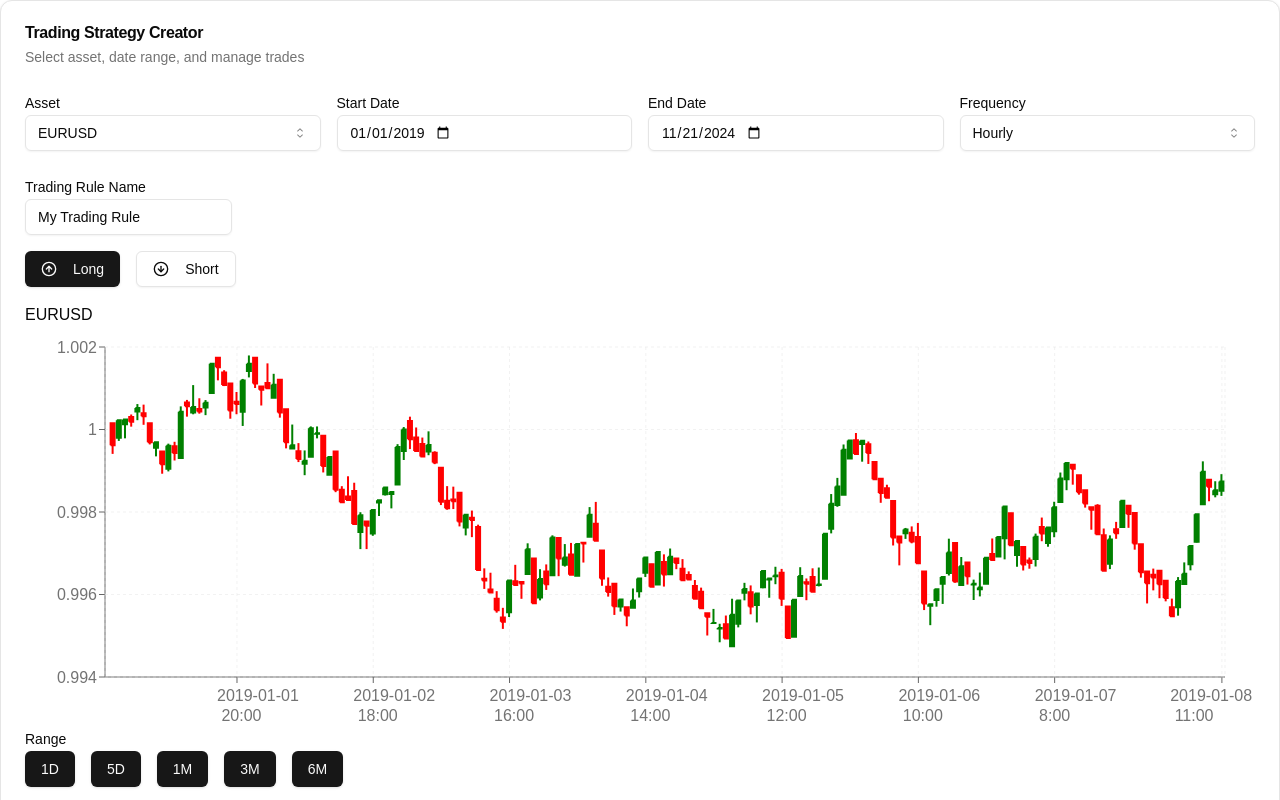
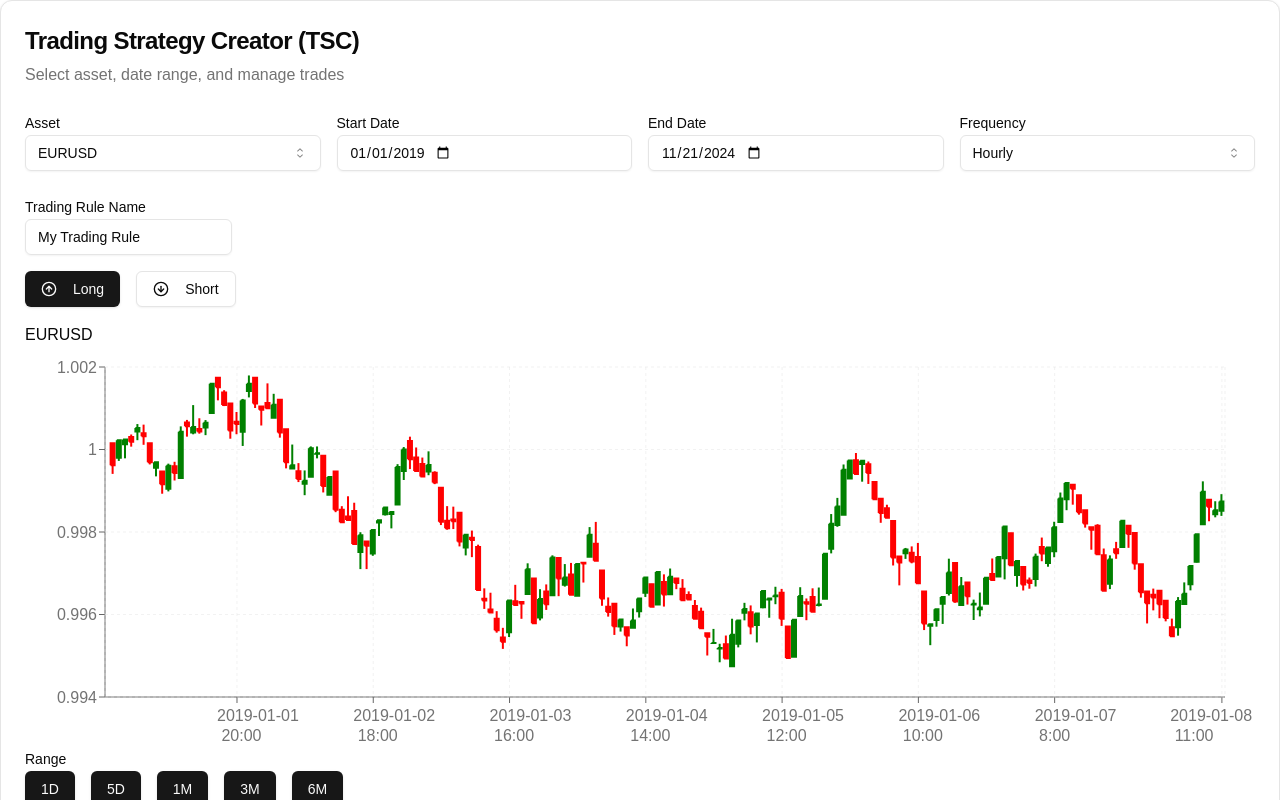
Before and after one commit to jkim1708/EvoTraderDemo, a Next.js app in the folder my-app/: page / in a window 1280 px wide. Shown: the top 800 px of the page. Built offline with nearby package versions, Linux system fonts and the light colour scheme.

Commit message:
adds active status in dialog

```diff
--- a/my-app/components/enhanced-trading-asset-viewer.tsx
+++ b/my-app/components/enhanced-trading-asset-viewer.tsx
@@ -369,8 +369,8 @@ const EnhancedTradingAssetViewer = observer(() => {
         return (
             <Card className="w-full max-w-full">
                 <CardHeader>
-                    <CardTitle>Trading Strategy Creator</CardTitle>
-                    <CardDescription>Select asset, date range, and manage trades</CardDescription>
+                    <CardTitle className="text-2xl">Trading Strategy Creator (TSC)</CardTitle>
+                    <p className="text-muted-foreground">Select asset, date range, and manage trades</p>
                 </CardHeader>
                 <CardContent>
                     <form className="space-y-4 mb-6">
--- a/my-app/components/strategy-dialog.tsx
+++ b/my-app/components/strategy-dialog.tsx
@@ -5,6 +5,7 @@ import CandleStickChartDialog, {Trade} from "@/components/ui/candleStickChartDia
 import {Card, CardContent, CardHeader, CardTitle} from "@/components/ui/card";
 import {TradingRule} from "@/store/TradingRuleStore";
 import {addMinutesToDate, convertToCustomDate} from "@/utils";
+import React from "react";
 
 function generateRandomDateFromLast5Years() {
     const start = new Date();
@@ -58,11 +59,18 @@ export default function StrategyDialog({strategy, onClose}) {
     console.log('recentTrades' + recentTrades);
 
     return (
-        <Card className="w-11/12 mx-auto" >
+        <Card className="w-11/12 mx-auto">
             <CardHeader>
                 <div className="flex items-center justify-between">
                     <CardTitle className="text-xl">
-                    {strategy.name} Analysis ({strategy.status})
+                        {strategy.name} - Trading Strategy Analyzer (TSA)
+                        {strategy.active == 'active' ?
+                            <div
+                                className="text-2xl font-bold text-orange-500"> {strategy.status}
+                            </div> : <div
+                                className="text-2xl font-bold text-grey-500"> {strategy.status}
+                            </div>}
+
                     </CardTitle>
                     <Button variant="ghost" size="icon" onClick={onClose}>
                         <X className="h-4 w-4"/>
@@ -71,6 +79,7 @@ export default function StrategyDialog({strategy, onClose}) {
             <p className="text-sm text-muted-foreground">
                 {strategy.asset} - {strategy.indicators.join(', ')}
             </p>
+
         </CardHeader>
     <CardContent>
         <div className="space-y-6">
@@ -128,4 +137,4 @@ export default function StrategyDialog({strategy, onClose}) {
     </CardContent>
         </Card>
     )
-}
+};
--- a/my-app/components/strategy-management.tsx
+++ b/my-app/components/strategy-management.tsx
@@ -71,7 +71,7 @@ const StrategyManagement = observer(() => {
         <div className="space-y-2">
         <Card className="w-11/12 mx-auto ">
             <CardHeader>
-                <CardTitle className="text-2xl">Trading Strategy Management</CardTitle>
+                <CardTitle className="text-2xl">Trading Strategy Manager (TSM)</CardTitle>
                 <p className="text-muted-foreground">Manage and monitor your trading algorithms</p>
             </CardHeader>
             <CardContent>
```
Lines whose indentation alone changed are shown as unchanged.
